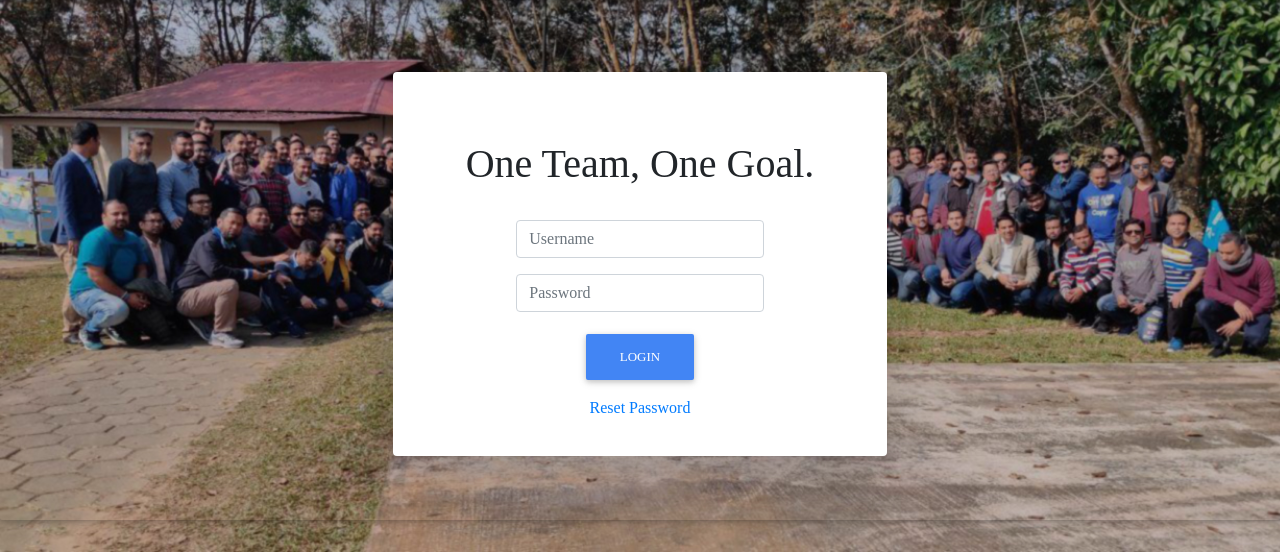
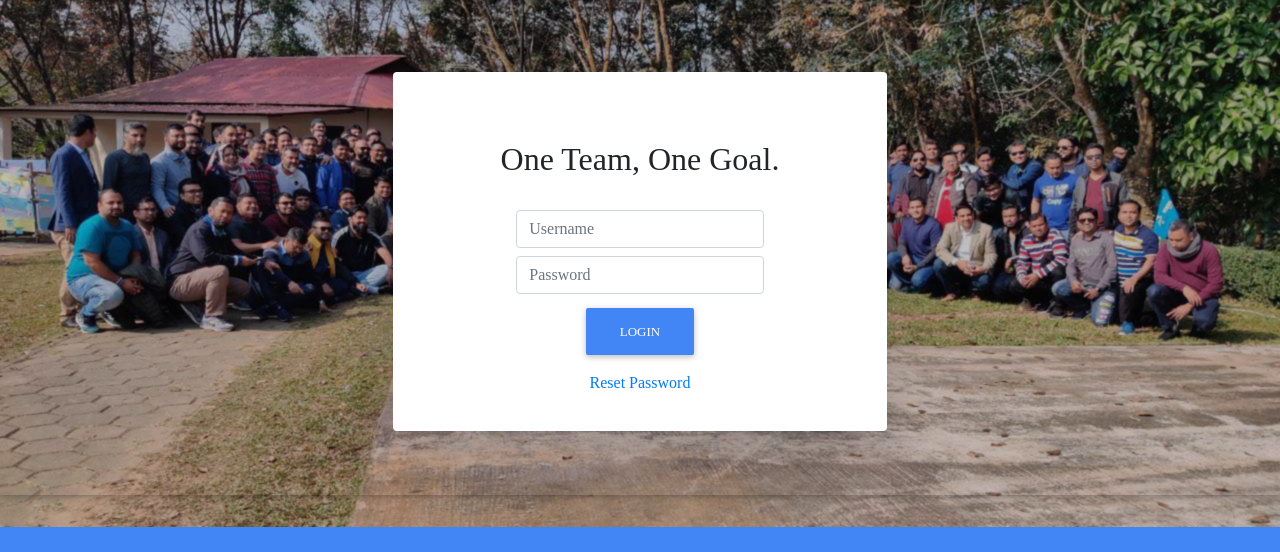
Before and after one commit to Grameenphone-Workflow/Grameenphone-Workflow-Management, a Django app: page /login/ in a window 1280 px wide. Shown: the part 56-608 px from the top of the page. Run offline with Django 3.2, Linux system fonts and the light colour scheme; some libraries are stand-ins or nearby versions; some web fonts are replaced.

Commit message:
Change slogan title

```diff
--- a/templates/login.html
+++ b/templates/login.html
@@ -54,13 +54,13 @@
             <div class="card bg-white col-md-5 mt-5 shadow-lg rounded">
                 <div class="card-body">
                     <div class="pt-3 pb-3" align="center">
-                        <h1 class="text-center m-4 p-2">One Team, One Goal.</h1>
+                        <h2 class="text-center m-4 p-2">One Team, One Goal.</h2>
                         <form method="POST" action="{% url 'dashboard' %}">
                             {% csrf_token %}
                             <input type="text" name="phone_number" value="" placeholder="Username"
                                 class="form-control m-2 col-md-7">
                             <input type="password" name="password" value="" placeholder="Password"
-                                class="form-control mt-3 mb-3 col-md-7">
+                                class="form-control m-2 col-md-7">
                             <button name="login" class="btn btn-primary mb-3">Login</button>
                             <br>
                             <a href="../reset">Reset Password</a><br>
```
